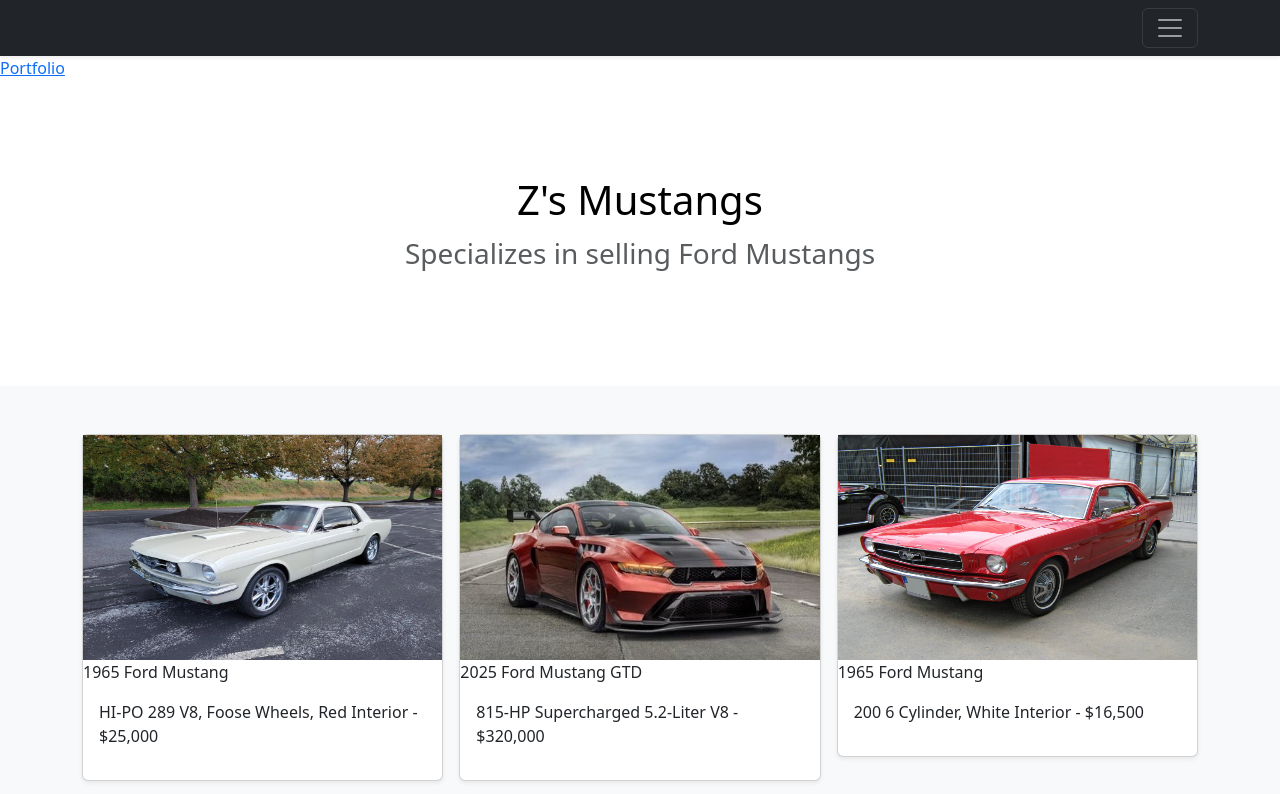
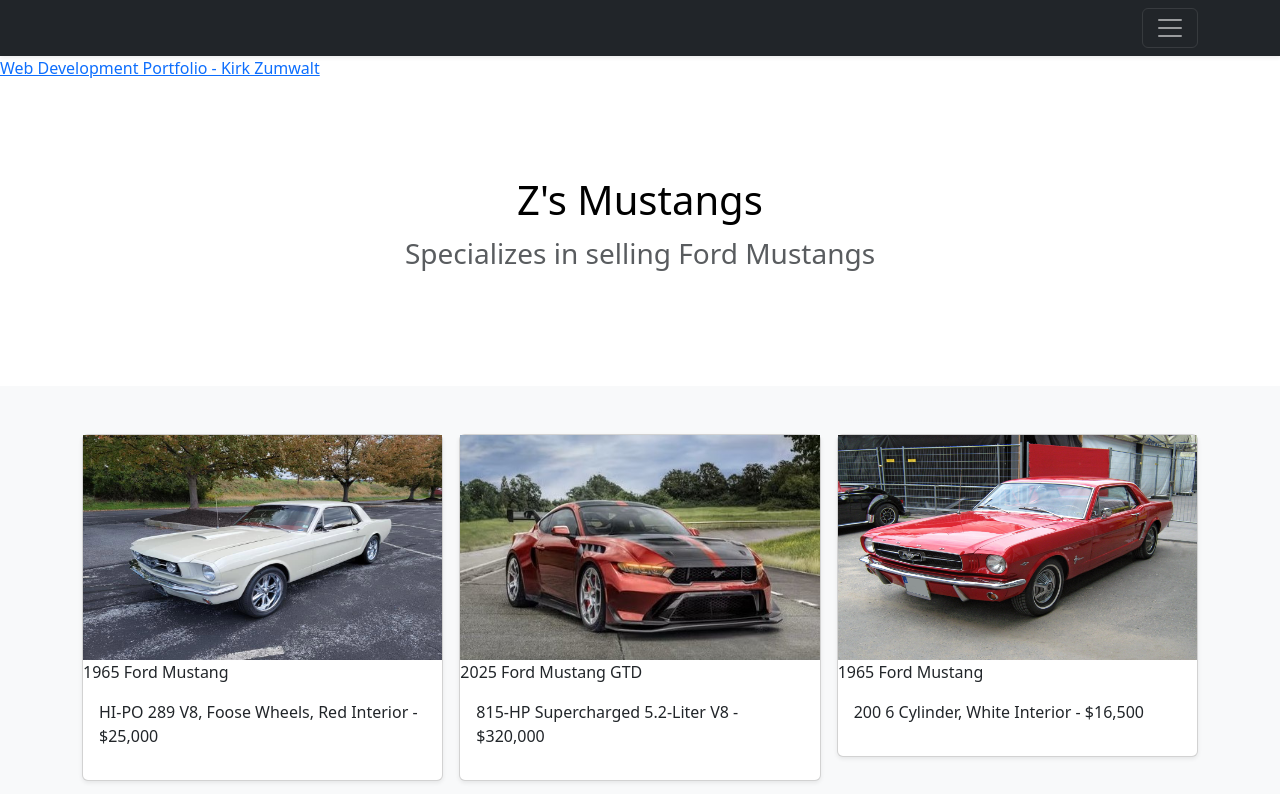
Before and after one commit to kirkazumwalt/Lesson-9-Practice-Activity-3, a plain HTML site: page index.html in a window 1280 px wide. Shown: the top 794 px of the page. Drawn offline with nearby package versions, Linux system fonts and the light colour scheme; files whose address does not match are found by name.

Commit message:
Update portfolio link in index.html

```diff
--- a/index.html
+++ b/index.html
@@ -71,8 +71,7 @@
 </header>
 
 <main>
- <a href="https://https://kirkazumwalt.github.io/">Portfolio</a>
-  <section class="py-5 text-center container">
+<a href=" https://kirkazumwalt.github.io/">Web Development Portfolio - Kirk Zumwalt</a>  <section class="py-5 text-center container">
     <div class="row py-lg-5">
       <div class="col-lg-6 col-md-8 mx-auto">
         <h1 style="color: black;" class="fw-light">Z's Mustangs</h1>
```
